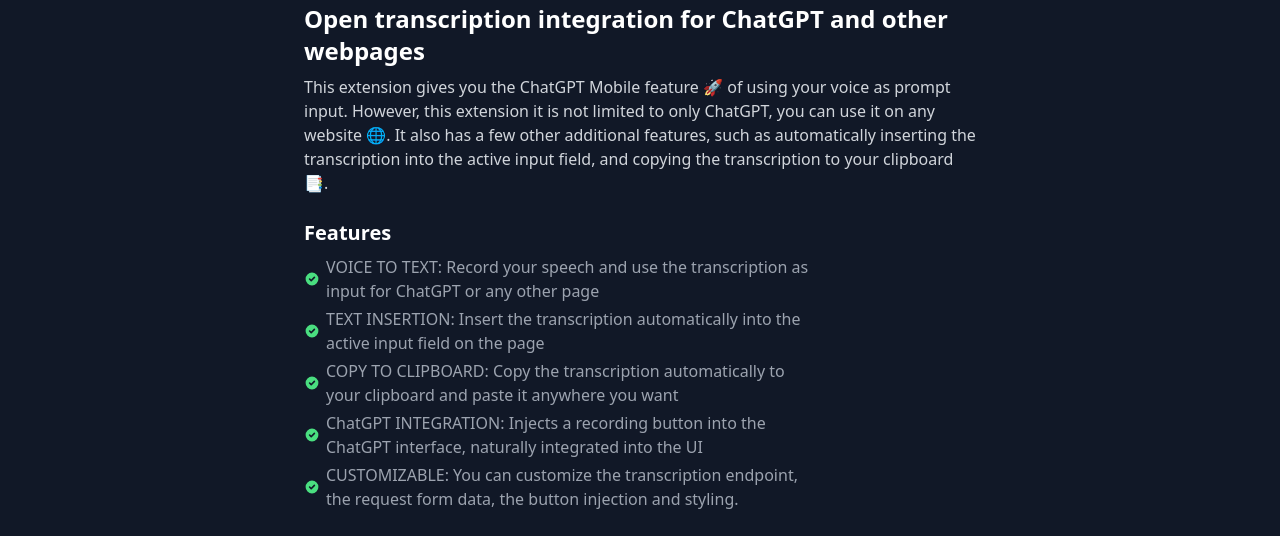
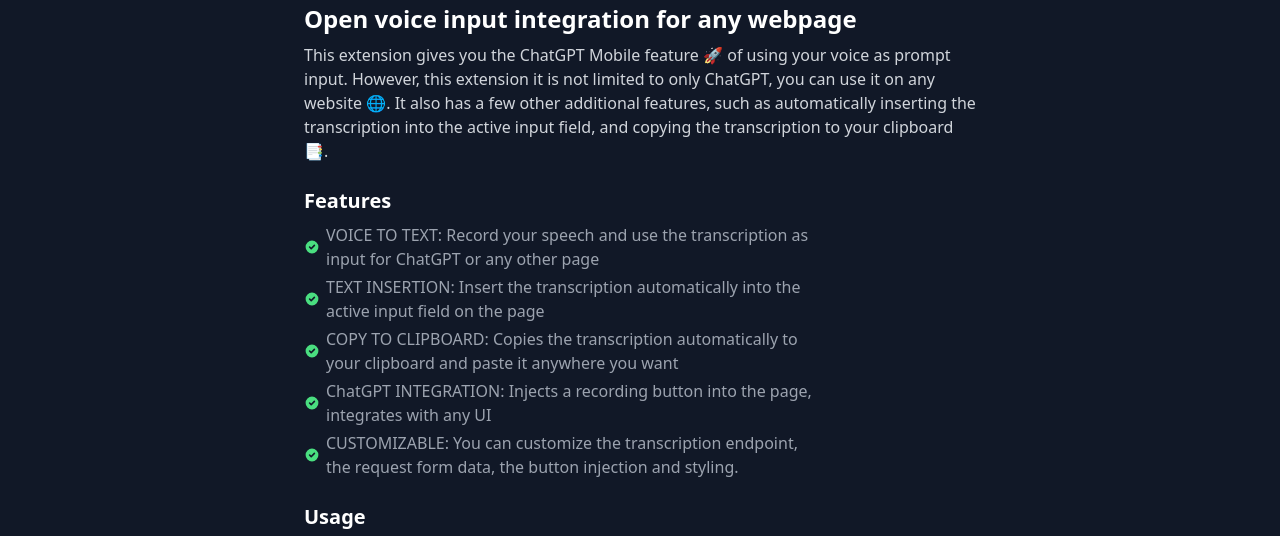
Before and after one commit to jk-oster/voice-to-text-extension, a website built with Vite: page src/options/options.html in a window 1280 px wide. Shown: the part 225-761 px from the top of the page. Built offline with nearby package versions, Linux system fonts and the light colour scheme; some packages are replaced by stand-ins of ours; files whose address does not match are found by name.

Commit message:
update options page

```diff
--- a/package.json
+++ b/package.json
@@ -1,5 +1,6 @@
 {
   "name": "Voice to text",
+  "description": "Use your voice as input for your browser on any webpage.",
   "version": "0.1.1",
   "type": "module",
   "scripts": {
--- a/src/options/options.html
+++ b/src/options/options.html
@@ -63,11 +63,10 @@
                 class="mb-4 text-4xl font-extrabold tracking-tight leading-none text-gray-900 md:text-5xl lg:text-6xl dark:text-white">
                 Voice to Text
             </h1>
-            <h2 class="text-2xl font-bold mb-2">Open transcription integration for ChatGPT and other webpages</h2>
+            <h2 class="text-2xl font-bold mb-2">Open voice input integration for any webpage</h2>
             <p class="mb-6 text-gray-700 dark:text-gray-300">
                 This extension gives you the ChatGPT Mobile feature 🚀 of using your voice as prompt input. However,
-                this
-                extension it is not limited to only ChatGPT, you can use it on any website 🌐.
+                this extension it is not limited to only ChatGPT, you can use it on any website 🌐.
                 It also has a few other additional features, such as automatically inserting the transcription into the
                 active input field, and copying the transcription to your clipboard 📑.
             </p>
@@ -100,7 +99,7 @@
                             d="M10 18a8 8 0 100-16 8 8 0 000 16zm3.707-9.293a1 1 0 00-1.414-1.414L9 10.586 7.707 9.293a1 1 0 00-1.414 1.414l2 2a1 1 0 001.414 0l4-4z"
                             clip-rule="evenodd"></path>
                     </svg>
-                    COPY TO CLIPBOARD: Copy the transcription automatically to your clipboard and paste it anywhere you
+                    COPY TO CLIPBOARD: Copies the transcription automatically to your clipboard and paste it anywhere you
                     want
                 </li>
                 <li class="flex items-center">
@@ -110,8 +109,7 @@
                             d="M10 18a8 8 0 100-16 8 8 0 000 16zm3.707-9.293a1 1 0 00-1.414-1.414L9 10.586 7.707 9.293a1 1 0 00-1.414 1.414l2 2a1 1 0 001.414 0l4-4z"
                             clip-rule="evenodd"></path>
                     </svg>
-                    ChatGPT INTEGRATION: Injects a recording button into the ChatGPT interface, naturally integrated
-                    into the UI
+                    ChatGPT INTEGRATION: Injects a recording button into the page, integrates with any UI
                 </li>
                 <li class="flex items-center">
                     <svg class="w-4 h-4 mr-1.5 text-green-500 dark:text-green-400 flex-shrink-0" fill="currentColor"
```
Also changed, not shown: 1 other file.
